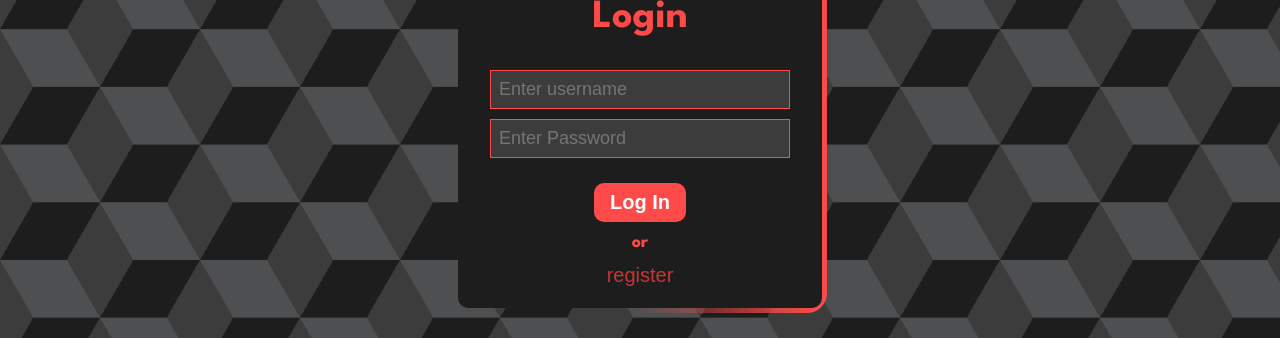
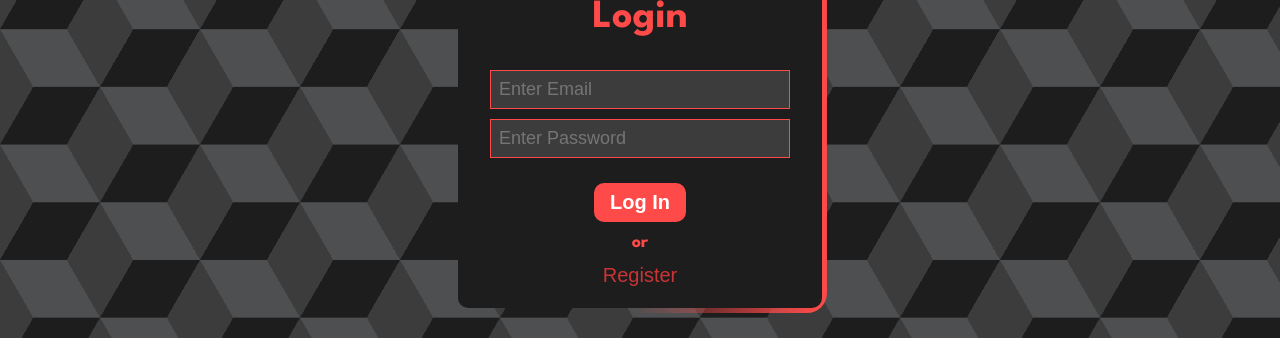
Before and after one commit to Bedo1190/Trackvie, a React (Create React App) app in the folder Web/: page / in a window 1280 px wide. Shown: the part 317-655 px from the top of the page. Built offline with nearby package versions, Linux system fonts and the light colour scheme; no server answers.

Commit message:
registration, favorite/delete actions added

```diff
--- a/Web/src/Context/AuthContext.jsx
+++ b/Web/src/Context/AuthContext.jsx
@@ -1,5 +1,10 @@
 import { createContext, useContext, useEffect, useState } from "react";
-import { onAuthStateChanged, signInWithEmailAndPassword, signOut } from "firebase/auth";
+import {
+  onAuthStateChanged,
+  signInWithEmailAndPassword,
+  signOut,
+  createUserWithEmailAndPassword
+} from "firebase/auth";
 import { auth } from "../firebase";
 
 const AuthContext = createContext();
@@ -22,10 +27,13 @@ export const AuthProvider = ({ children }) => {
   const login = (email, password) =>
     signInWithEmailAndPassword(auth, email, password);
 
+  const signup = (email, password) =>
+    createUserWithEmailAndPassword(auth, email, password);
+
   const logout = () => signOut(auth);
 
   return (
-    <AuthContext.Provider value={{ user, login, logout }}>
+    <AuthContext.Provider value={{ user, login, signup, logout }}>
       {!loading && children}
     </AuthContext.Provider>
   );
--- a/Web/src/Pages/Homepage/Homepage.jsx
+++ b/Web/src/Pages/Homepage/Homepage.jsx
@@ -1,7 +1,7 @@
 import styled, { keyframes } from "styled-components";
 import { useEffect, useRef, useState } from "react";
 import { collection, onSnapshot } from "firebase/firestore";
-import { db } from "/Users/bedrishwayze/Desktop/Freevie/trackvie/Web/src/firebase.js";
+import { db } from "../../firebase.js";
 import Card from "./Card";
 import { useNavigate } from 'react-router-dom';
 import { useAuth } from '../../Context/AuthContext';
@@ -27,6 +27,7 @@ function Homepage() {
   const [shows, setShows] = useState([]);
   const [visibleCount, setVisibleCount] = useState(10);
   const [searchTerm, setSearchTerm] = useState('');
+  const [showFavoritesOnly, setShowFavoritesOnly] = useState(false);
   const loaderRef = useRef(null);
   const { logout, user } = useAuth();
   const navigate = useNavigate();
@@ -99,9 +100,11 @@ function Homepage() {
     return () => window.removeEventListener("scroll", handleScroll);
   }, []);
 
-  const filteredShows = shows.filter(show =>
-    show.title?.toLowerCase().includes(searchTerm.toLowerCase())
-  );
+  const filteredShows = shows
+    .filter(show =>
+      show.title?.toLowerCase().includes(searchTerm.toLowerCase())
+    )
+    .filter(show => !showFavoritesOnly || show.favorited === true);
 
   return (
     <StyledWrapper>
@@ -112,7 +115,16 @@ function Homepage() {
             <span />
             <span />
             <span />
+            <div className="dropdown">
+              <div
+                className="dropdown-item"
+                onClick={() => setShowFavoritesOnly(prev => !prev)}
+              >
+                <i className="fa-solid fa-heart"></i> Favorites
+              </div>
+            </div>
           </label>
+
           <div className="right-section">
             <form action="">
               <div className="input-wrapper">
@@ -127,9 +139,12 @@ function Homepage() {
                 <i className="fa-solid fa-magnifying-glass"></i>
               </div>
             </form>
-            <div className="little">k</div>
-            <div className="little">l</div>
-            <div className="little">m</div>
+            <div
+              className="little"
+              onClick={() => setShowFavoritesOnly(prev => !prev)}
+            >
+              <i className="fa-solid fa-heart"></i>
+            </div>
             <div className="inside" id="logout" onClick={handleLogout}>
               <i className="fa-solid fa-right-from-bracket"></i>
             </div>
@@ -140,12 +155,12 @@ function Homepage() {
       <div id="b">
        {filteredShows.length === 0 ? (
           <p style={{ color: "#fe4a49", fontSize: "5em", textAlign: "center", width: "100%", fontFamily:"League Spartan" }}>
-            No results found. <i class="fa-regular fa-face-sad-cry"></i>
+            No results found. <i className="fa-regular fa-face-sad-cry"></i>
           </p>
         ) : (
           filteredShows.slice(0, visibleCount).map((show, index) => (
             <AnimatedCard key={show.id || index} delay={index * 0.1}>
-              <Card url={show.url} title={show.title} />
+              <Card url={show.url} title={show.title} id={show.id} />
             </AnimatedCard>
           ))
         )}
@@ -176,9 +191,6 @@ const StyledWrapper = styled.div`
     padding: 6px 6px 6px 0px;
     background-color: #1d1d1d;
     height: 60px;
-    @media screen and (max-width: 550px) {
-      padding: 6px 0px 6px 0px;
-    }
     transition: top 0.3s ease;
   }
 
@@ -261,13 +273,20 @@ const StyledWrapper = styled.div`
     cursor: pointer;
   }
 
+  /* Burger visible only on mobile */
   .burger {
     position: relative;
     width: 30px;
     height: 22px;
     cursor: pointer;
-    display: block;
+    display: none;
     margin-left: 10px;
+  }
+
+  @media screen and (max-width: 550px) {
+    .burger {
+      display: block;
+    }
   }
 
   .burger input {
@@ -310,6 +329,39 @@ const StyledWrapper = styled.div`
     top: 9px;
   }
 
+  /* Dropdown under burger */
+  .dropdown {
+    display: none;
+    position: absolute;
+    top: 30px;
+    left: 0;
+    background: #2a2a2a;
+    border: 1px solid #fe4a49;
+    border-radius: 8px;
+    padding: 8px;
+    flex-direction: column;
+    gap: 8px;
+    z-index: 9999;
+  }
+
+  .burger input:checked ~ .dropdown {
+    display: flex;
+  }
+
+  .dropdown-item {
+    color: #fe4a49;
+    padding: 6px 10px;
+    border-radius: 6px;
+    cursor: pointer;
+    display: flex;
+    align-items: center;
+    gap: 6px;
+  }
+
+  .dropdown-item:hover {
+    background-color: #3c3c3c;
+  }
+
   #b {
     display: flex;
     flex-wrap: wrap;
@@ -324,10 +376,6 @@ const StyledWrapper = styled.div`
     }
   }
 
-  Card:hover {
-    background-color: #fe4a49;
-  }
-
   #logout:hover {
     background-color: #3c3c3c;
     transform: scale(1.1);
--- a/Web/src/Pages/LoginPage/Login.jsx
+++ b/Web/src/Pages/LoginPage/Login.jsx
@@ -6,17 +6,17 @@ import { auth } from '../../firebase';
 
 function LoginPage() {
   const navigate = useNavigate();
-  const { login, user } = useAuth(); // grab user here to watch auth state
+  const { login, signup, user } = useAuth(); // added signup
   const [username, setUsername] = useState('');
   const [password, setPassword] = useState('');
+  const [confirmPassword, setConfirmPassword] = useState('');
   const [showNotification, setShowNotification] = useState(false);
   const [isLight, setIsLight] = useState(false);
+  const [isRegister, setIsRegister] = useState(false); // toggle login/register
 
-  // Log user on change to debug
   useEffect(() => {
-    console.log("Current authenticated user:", user);
     if (user) {
-      navigate('/main'); // Redirect automatically if user is logged in
+      navigate('/main');
     }
   }, [user, navigate]);
 
@@ -35,14 +35,12 @@ function LoginPage() {
   const handleLogin = async (e) => {
     e.preventDefault();
     try {
-    await login(username, password); // Firebase login via context
+      await login(username, password);
 
       const user = auth.currentUser;
       if (user) {
         const token = await user.getIdToken(true);
         const userId = user.uid;
-      console.log("sending token");
-      // Send token to the Chrome extension
         window.postMessage(
           {
             source: "trackvie-webapp",
@@ -53,10 +51,26 @@ function LoginPage() {
           "*"
         );
       }
-
-    // Navigation handled by useEffect watching `user`
     } catch (err) {
       console.error("Login failed:", err.message);
+      setShowNotification(true);
+      setTimeout(() => setShowNotification(false), 3000);
+    }
+  };
+
+  const handleRegister = async (e) => {
+    e.preventDefault();
+    if (password !== confirmPassword) {
+      console.error("Passwords do not match!");
+      setShowNotification(true);
+      setTimeout(() => setShowNotification(false), 3000);
+      return;
+    }
+    try {
+      await signup(username, password);
+      console.log("User registered successfully!");
+    } catch (err) {
+      console.error("Registration failed:", err.message);
       setShowNotification(true);
       setTimeout(() => setShowNotification(false), 3000);
     }
@@ -81,14 +95,18 @@ function LoginPage() {
       <h3 style={{ color: '#FE4A49', fontSize: '50px', marginBottom: '20px', marginTop: '10px' }}>TrackVie</h3>
       <div className="animated-border">
         <div id='container'>
-          <h2 id='login' style={{ fontWeight: 'bold' }}>Login</h2>
-          <form onSubmit={handleLogin} id='form'>
+          <h2 id='login' style={{ fontWeight: 'bold' }}>
+            {isRegister ? "Register" : "Login"}
+          </h2>
+
+          <form onSubmit={isRegister ? handleRegister : handleLogin} id='form'>
             <input
               id='username'
-              type="text"
-              placeholder="Enter username"
+              type="email"
+              placeholder="Enter Email"
               value={username}
               onChange={(e) => setUsername(e.target.value)}
+              required
             />
             <input
               id='password'
@@ -96,11 +114,27 @@ function LoginPage() {
               placeholder="Enter Password"
               value={password}
               onChange={(e) => setPassword(e.target.value)}
+              required
             />
-            <button id='submitBtn' type="submit"><span>Log In</span></button>
+            {isRegister && (
+              <input
+                id='confirmPassword'
+                type="password"
+                placeholder="Confirm Password"
+                value={confirmPassword}
+                onChange={(e) => setConfirmPassword(e.target.value)}
+                required
+              />
+            )}
+            <button id='submitBtn' type="submit">
+              <span>{isRegister ? "Register" : "Log In"}</span>
+            </button>
           </form>
+
           <h1 style={{ fontSize: '18px', color: '#FE4A49' }}>or</h1>
-          <button id='registerBtn'>register</button>
+          <button id='registerBtn' onClick={() => setIsRegister(!isRegister)}>
+            {isRegister ? "Log In" : "Register"}
+          </button>
         </div>
       </div>
 
@@ -109,11 +143,14 @@ function LoginPage() {
         className={showNotification ? 'show' : ''}
       >
         <div><i className="fa-solid fa-circle-exclamation"></i></div>
-        <div style={{ marginLeft: '8px' }}>Wrong Username or Password</div>
+        <div style={{ marginLeft: '8px' }}>
+          {isRegister ? "Registration failed" : "Wrong Username or Password"}
+        </div>
       </div>
     </StyledWrapper>
   );
 }
+
 
 const StyledWrapper = styled.div`
   font-family: 'League Spartan', sans-serif;
```
Also changed, not shown: Web/src/Pages/Homepage/Card.jsx (+42 -18 lines), 2 other files (tests, documents, lock files or other folders). Lines whose indentation alone changed are shown as unchanged.
